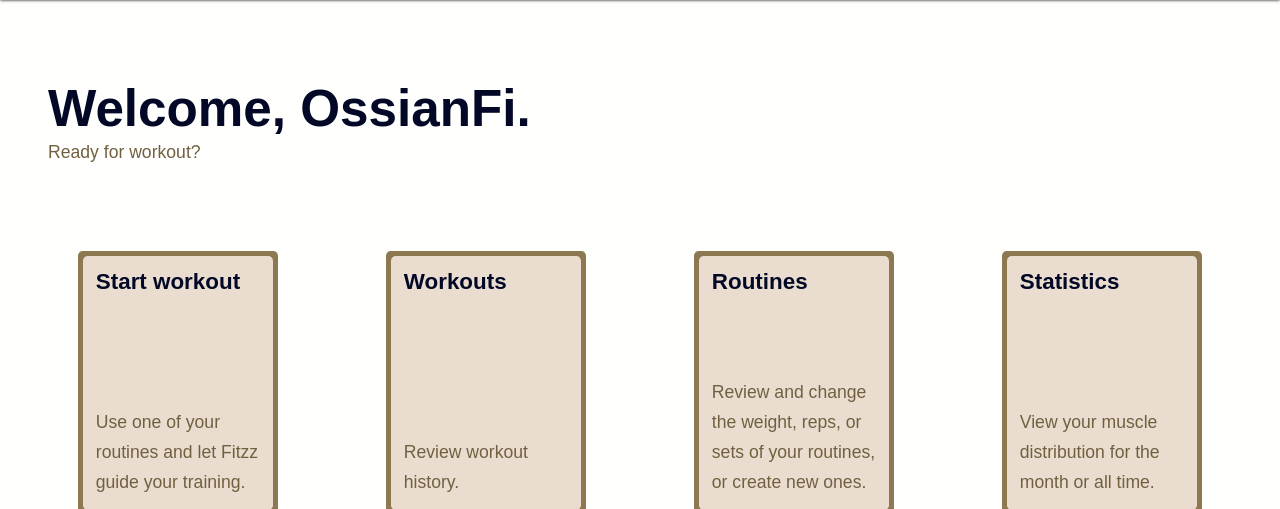
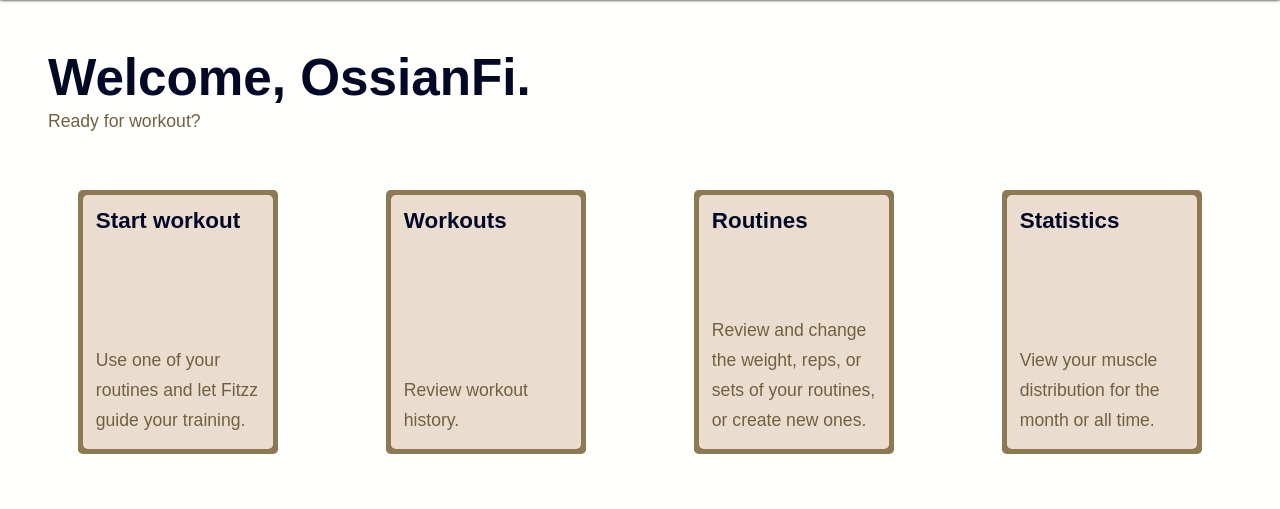
Before and after one commit to OssianGH/Fitzz, a Flask app: page / in a window 1280 px wide. Shown: the part 54-563 px from the top of the page. Run offline with Flask 3, Linux system fonts and the light colour scheme; a user stored in the database is signed in; data comes from the database, SQL or seed files in the repository; some libraries are stand-ins or nearby versions; some web fonts are replaced.

Commit message:
title region

```diff
--- a/static/css/styles.css
+++ b/static/css/styles.css
@@ -279,7 +279,7 @@ header button:active {
   margin-top: 1.5rem;
 }
 
-.welcome>.container:first-of-type {
+.title-region {
   height: 160px;
 }
 
```
